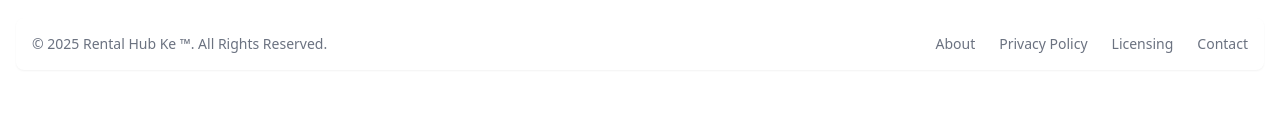
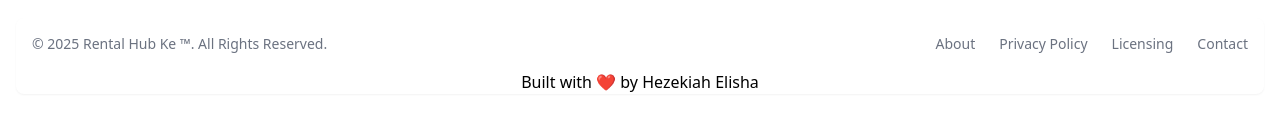
Before and after one commit to Hezekiah-Elisha/rental-hub, a Next.js app: page / in a window 1280 px wide. Shown: the part 638-768 px from the top of the page. Built offline with nearby package versions, Linux system fonts and the light colour scheme; no server answers.

Commit message:
Refactor Footer component: move Footer to main page layout and add attribution section with creator link

```diff
--- a/src/app/page.js
+++ b/src/app/page.js
@@ -9,8 +9,8 @@
       <section className="w-full">
         <Hero />
         <RecentListings />
+        <Footer />
       </section>
-      <Footer />
     </>
   );
 }
--- a/src/components/Footer.jsx
+++ b/src/components/Footer.jsx
@@ -34,6 +34,16 @@
           </li>
         </ul>
       </div>
+      <div className="text-center dark:text-black text-black">
+        Built with ❤️ by{" "}
+        <a
+          href="https://linkedin.com/in/hezekiahelisha"
+          target="_blank"
+          class="hover:underline"
+        >
+          Hezekiah Elisha
+        </a>
+      </div>
     </footer>
   );
 }
```
